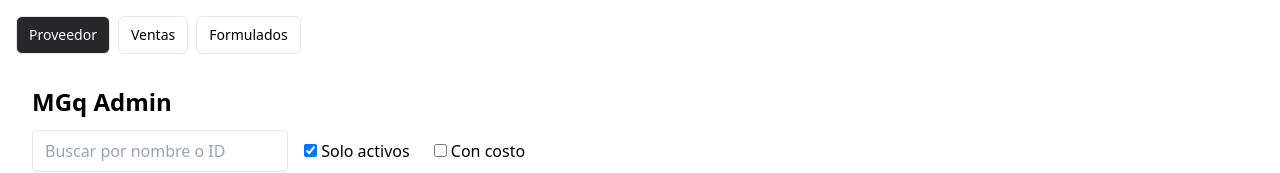
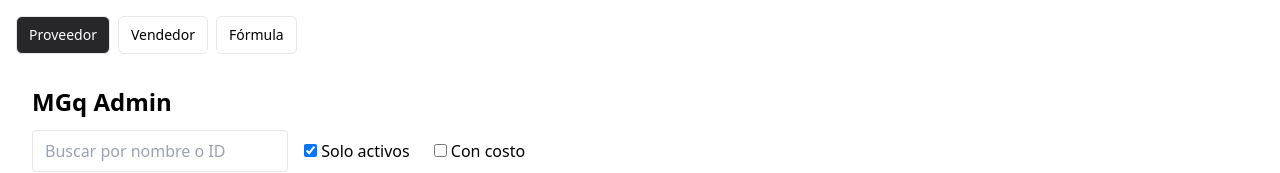
Before and after one commit to marcelujan/mgq-admin, a Next.js app: page / in a window 1280 px wide. Shown: the top 173 px of the page. Built offline with nearby package versions, Linux system fonts and the light colour scheme; no server answers; the database is empty.

Commit message:
deploy: auto

```diff
--- a/app/components/HomeTabs.tsx
+++ b/app/components/HomeTabs.tsx
@@ -5,8 +5,8 @@ type TabKey = "proveedor" | "ventas" | "formulados";
 
 const labels: Record<TabKey, string> = {
   proveedor: "Proveedor",
-  ventas: "Ventas",
-  formulados: "Formulados",
+  ventas: "Vendedor",
+  formulados: "Fórmula",
 };
 
 export default function HomeTabs({
```
